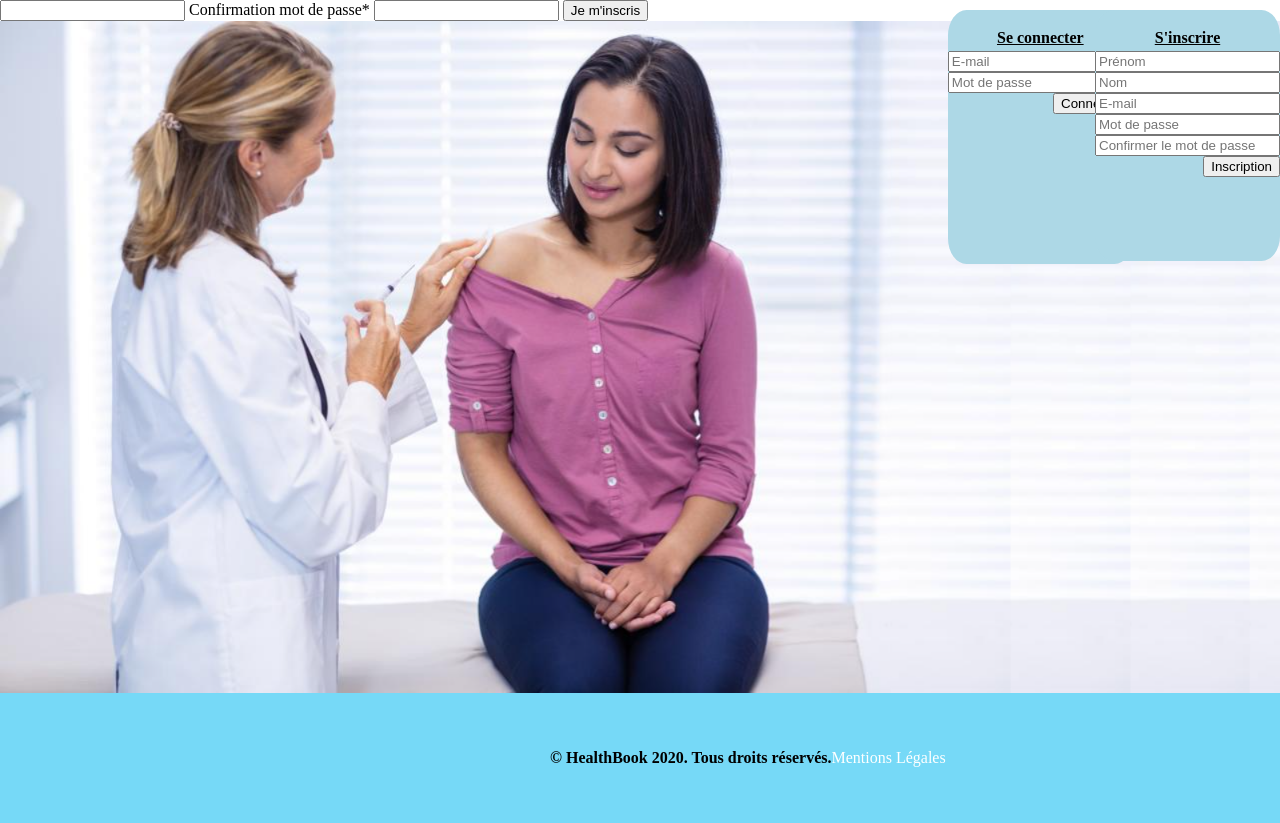
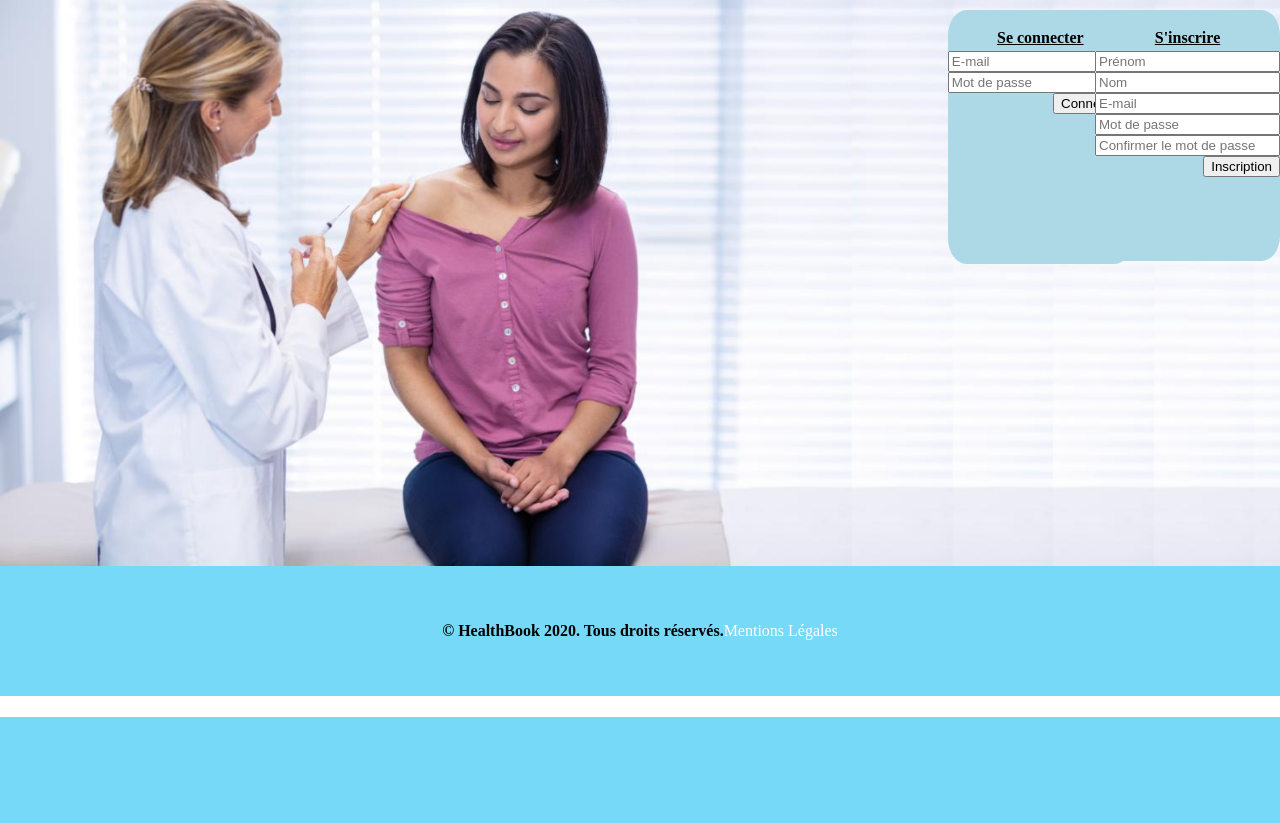
Before and after one commit to ClemBlue/Sant-Connect-, a PHP site: page / in a window 1280 px wide; the page is wider, and only the part inside the window is pictured. Shown: the part 83-906 px from the top of that part. After the commit the page ends 800 px from the top of that part, so only its background shows below. Run offline with PHP 8.4, Linux system fonts and the light colour scheme.

Commit message:
correction-css

```diff
--- a/asset/css/style.css
+++ b/asset/css/style.css
@@ -75,12 +75,13 @@ table {
 	display: flex;
 	align-items: center;
 	background-color: #76D9F7;
-	width: 1519.2px;
+	width: 100%;
+	justify-content: center;
 	height: 130.2px;
 }
 
 #footer .copyright {
-	margin-left: 550px;
+
 	font-weight: bolder;
 }
 
@@ -98,7 +99,7 @@ table {
 /* image de fond de l'accueil */
 .home-bg {
 	display: flex;
-	max-width: 1519px;
+	max-width: 100%;
 	position: relative;
 	z-index: -1;
 }
--- a/index.php
+++ b/index.php
@@ -171,12 +171,7 @@ require('inc/header-front.php');
     </div>
   </form>
 </div>
-      <input type="password" name="password1"  class="form-control" value="" />
-    <!-- PASSWORD2 -->
-      <label for="password2">Confirmation mot de passe*</label>
-      <input type="password" name="password2"  class="form-control" value="" />
 
-    <input type="submit" name="submitinscription" value="Je m'inscris" />
 </form>
 <?php if ($success == true): ?>
   <p>Inscription réussie, veuillez vous connecter</p>
```
